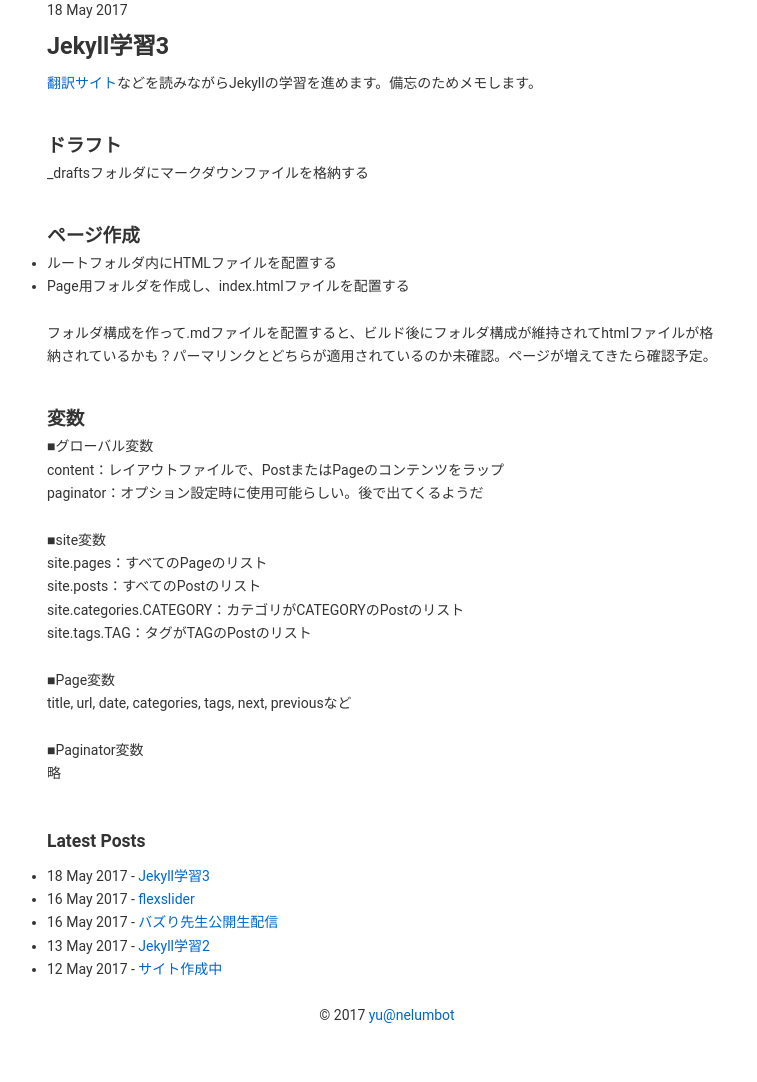
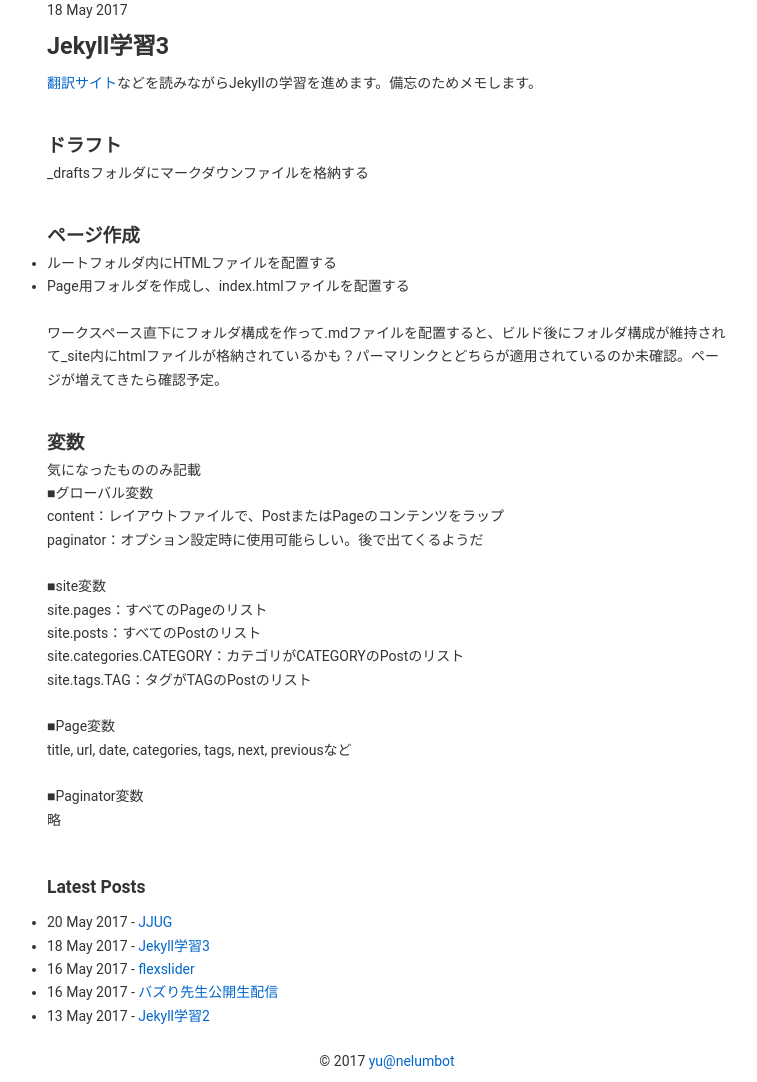
Before and after one commit to yunelumbot/test-site, a Jekyll site: the page built from _posts/2017-05/2017-05-18-jekyllstudy3.md, in a window 1280 px wide. Shown: the whole page, without its empty margins (253-1010 px from the left). Built offline with Jekyll 4.4.1, drawn with Linux system fonts in a browser that asks for light colours; before the commit the page ends 1035 px from its top, so only the background shows below that.

Commit message:
投稿追加

```diff
--- a/_posts/2017-05/2017-05-18-jekyllstudy3.md
+++ b/_posts/2017-05/2017-05-18-jekyllstudy3.md
@@ -12,9 +12,10 @@ _draftsフォルダにマークダウンファイルを格納する
 * ルートフォルダ内にHTMLファイルを配置する
 * Page用フォルダを作成し、index.htmlファイルを配置する
 
-フォルダ構成を作って.mdファイルを配置すると、ビルド後にフォルダ構成が維持されてhtmlファイルが格納されているかも？パーマリンクとどちらが適用されているのか未確認。ページが増えてきたら確認予定。
+ワークスペース直下にフォルダ構成を作って.mdファイルを配置すると、ビルド後にフォルダ構成が維持されて_site内にhtmlファイルが格納されているかも？パーマリンクとどちらが適用されているのか未確認。ページが増えてきたら確認予定。
 
 ## 変数
+気になったもののみ記載
 ■グローバル変数
 content：レイアウトファイルで、PostまたはPageのコンテンツをラップ
 paginator：オプション設定時に使用可能らしい。後で出てくるようだ
```
Also changed, not shown: _posts/2017-05/2017-05-20-jjug2017spring.md (added, +10 -0 lines).
